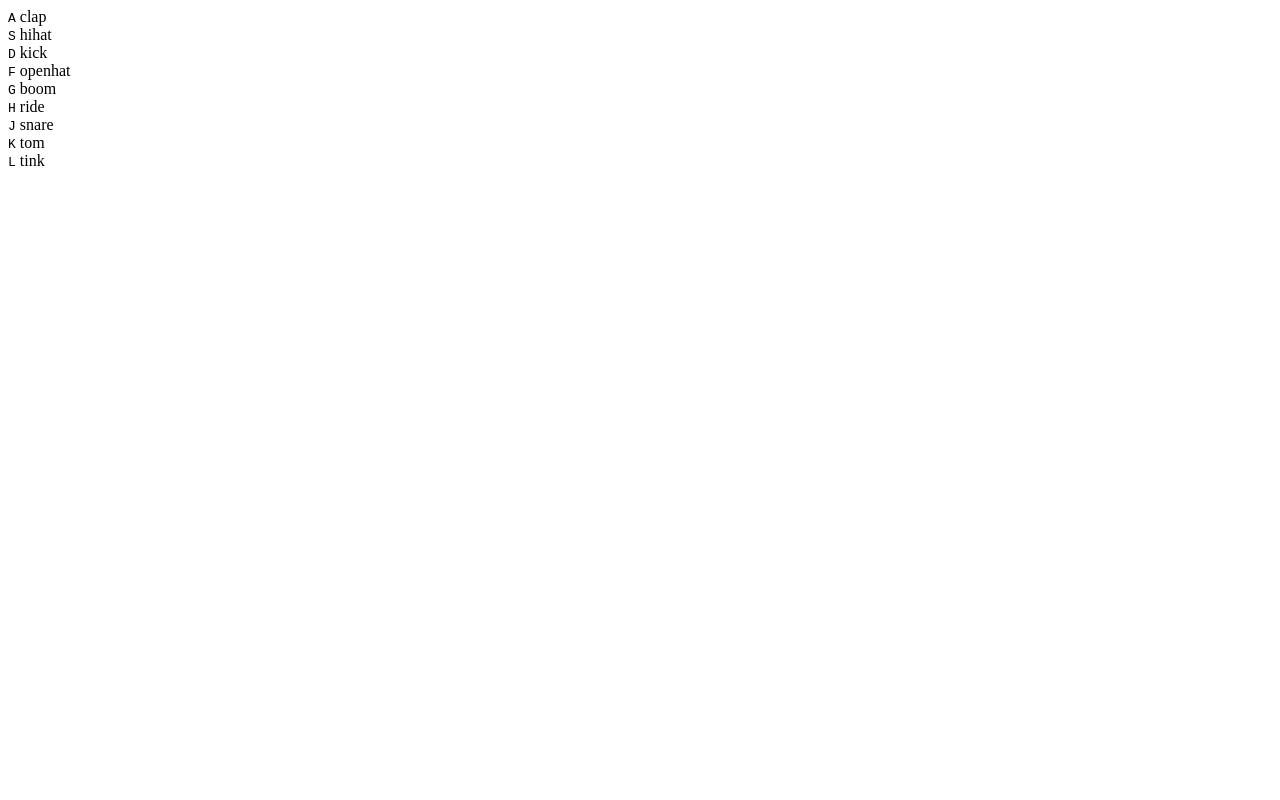
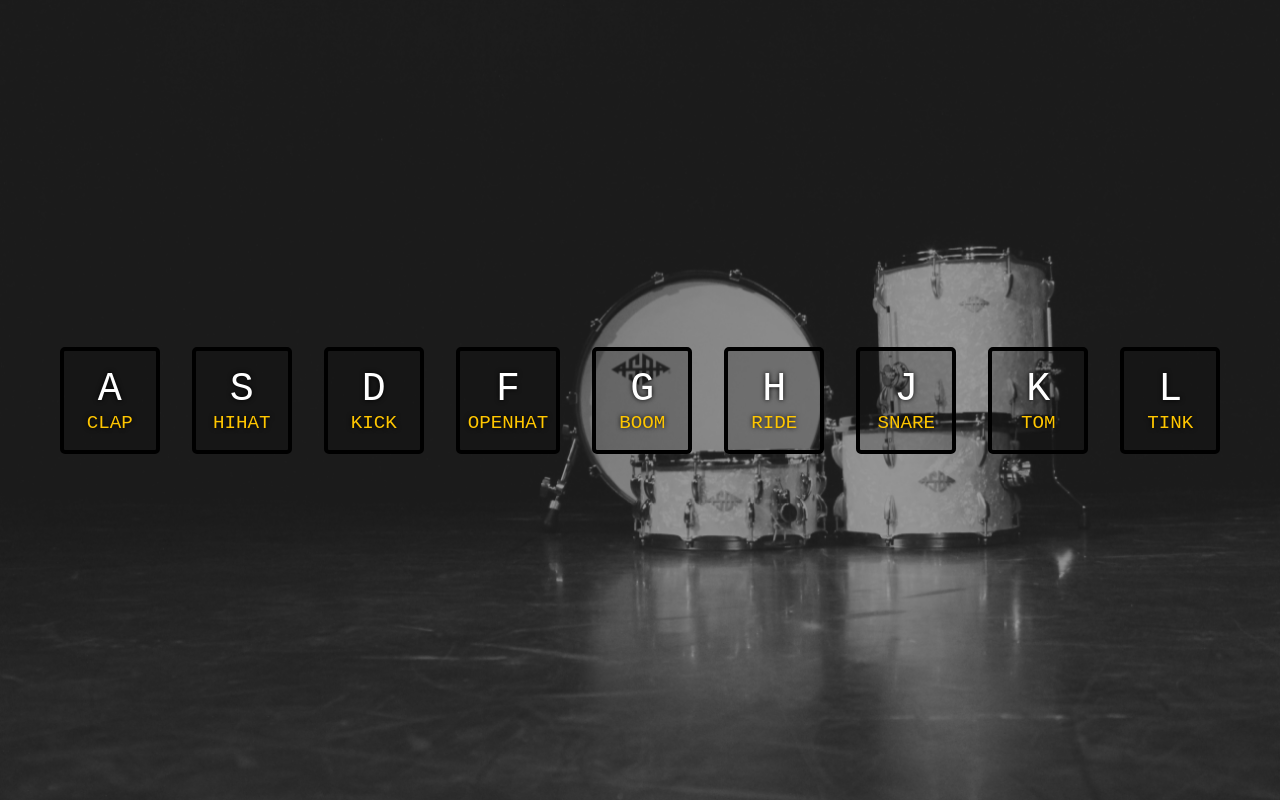
Before and after one commit to Natallia2107/drum-kit, a plain HTML site: page index.html in a window 1280 px wide. Drawn offline with Linux system fonts and the light colour scheme; a web font is replaced by a local one.

Commit message:
create css, fixed html and added file with background image

```diff
--- a/index.html
+++ b/index.html
@@ -9,10 +9,13 @@
     <link rel="stylesheet" href="./style.css">
     <link rel="preconnect" href="https://fonts.googleapis.com">
     <link rel="preconnect" href="https://fonts.gstatic.com" crossorigin>
-    <link href="https://fonts.googleapis.com/css2?family=Orbitron:wght@400;500&display=swap" rel="stylesheet">
+    <link href="https://fonts.googleapis.com/css2?family=Chivo+Mono:wght@100;400&display=swap" rel="stylesheet">
 </head>
 
 <body>
+
+    <div class="bgc-img">
+        <div class="bgc-shadow"></div>
 
         <div class="keys">
             <div data-key="65" class="key">
@@ -62,6 +65,7 @@
         <audio data-key="74" src="./sounds/snare.wav"></audio>
         <audio data-key="75" src="./sounds/tom.wav"></audio>
         <audio data-key="76" src="./sounds/tink.wav"></audio>
+    </div>
 
     <script src="./main.js"></script>
 </body>
--- a/style.css
+++ b/style.css
@@ -0,0 +1,70 @@
+* {
+	box-sizing: border-box;
+	margin: 0;
+	padding: 0;
+}
+
+body {
+	font-family: 'Chivo Mono', monospace;
+}
+
+.bgc-img {
+	position: relative;
+	height: 100vh;
+	background-image: url(./img/bgc-drum.jpg);
+	background-position: center;
+	background-size: cover;
+	background-attachment: fixed;
+	z-index: -999;
+}
+
+.bgc-shadow {
+	position: absolute;
+	width: 100%;
+	height: 100%;
+	background-color: rgba(55, 55, 55, 0.5);
+	z-index: -10;
+}
+
+.keys {
+	display: flex;
+	align-content: center;
+	justify-content: center;
+	align-items: center;
+	flex-wrap: wrap;
+	text-transform: uppercase;
+	height: 100vh;
+}
+
+.key {
+	border: 4px solid black;
+	border-radius: 5px;
+	margin: 1rem;
+	font-size: 1.2rem;
+	padding: 1rem 0.5rem;
+	transition: all 0.07s;
+	min-width: 100px;
+	min-height: 100px;
+	text-align: center;
+	color: white;
+	background: rgba(0, 0, 0, 0.2);
+	text-shadow: 0 0 5px black;
+}
+
+.playing {
+	transform: scale(1.1);
+	border-color: #ffc600;
+	box-shadow: 0 0 10px #ffc600;
+}
+
+kbd {
+	font-family: 'Chivo Mono', monospace;
+	display: block;
+	font-size: 40px;
+}
+
+.sound {
+	font-weight: 100;
+	display: block;
+	color: #ffc600;
+}
```
Also changed, not shown: img/bgc-drum.jpg (added). Lines whose indentation alone changed are shown as unchanged.
